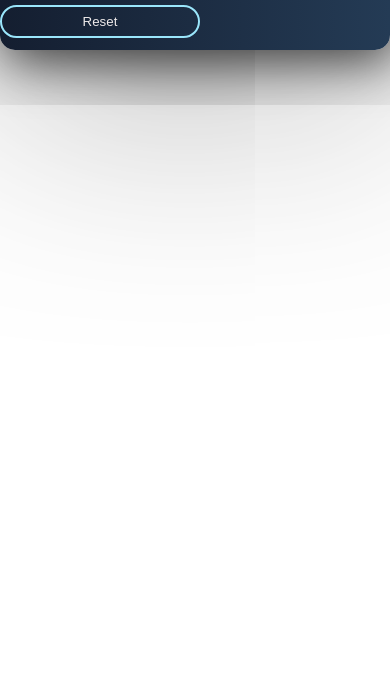
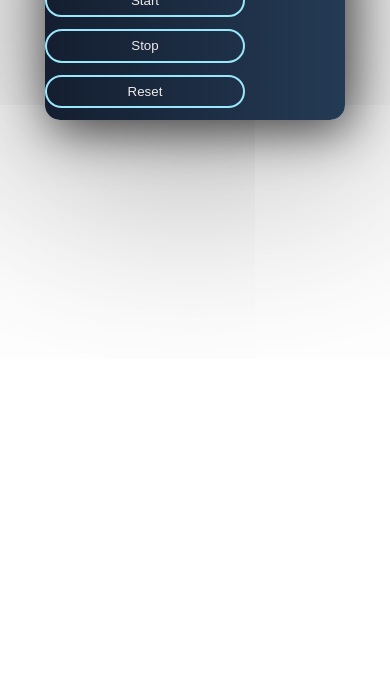
Before and after one commit to neducod/stopimadeawatch, a plain HTML site: page index.html in a window 390 px wide. Shown: the part 150-844 px from the top of the page. Drawn offline with Linux system fonts and the light colour scheme.

Commit message:
Second Commit

```diff
--- a/styles.css
+++ b/styles.css
@@ -60,3 +60,10 @@ body{
     color: #fff;
     border: none;
   }
+
+  @media screen and (max-width: 480px) {
+    .stop-watch{
+        width: 300px;
+        margin-top: 70px;
+    }
+}
```
